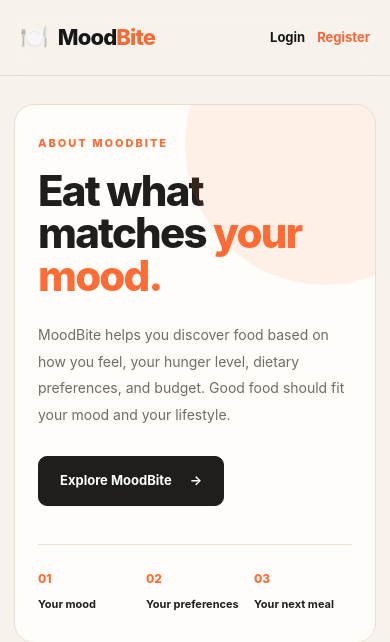
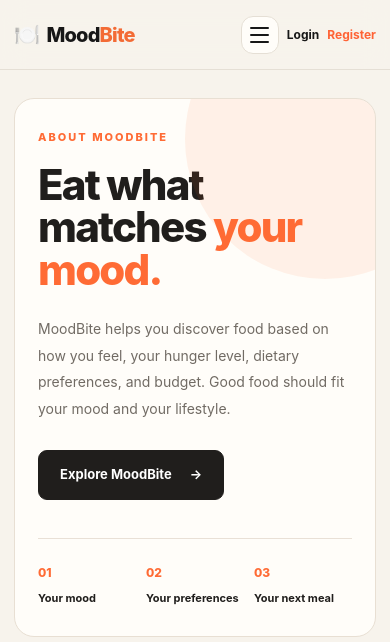
Before and after one commit to muskan-saini27/moodbite, a Django app: page /about/ in a window 390 px wide. Shown: the top 642 px of the page. Run offline with Django 5.2, Linux system fonts and the light colour scheme.

Commit message:
Improve mobile navbar layout

```diff
--- a/static/css/style.css
+++ b/static/css/style.css
@@ -4304,3 +4304,125 @@ a {
         transition: none;
     }
 }
+
+
+
+/* ============================================================
+   MOBILE NAVIGATION — accessible dropdown
+   ============================================================ */
+.mobile-nav-toggle {
+    display: none;
+    flex: 0 0 auto;
+    width: 42px;
+    height: 42px;
+    padding: 10px;
+    border: 1px solid var(--line, #e6ddd1);
+    border-radius: 12px;
+    background: #fffdf9;
+    color: var(--ink, #201e1c);
+    align-items: center;
+    justify-content: center;
+    flex-direction: column;
+    gap: 5px;
+    z-index: 102;
+}
+
+.mobile-nav-toggle span {
+    display: block;
+    width: 19px;
+    height: 2px;
+    border-radius: 2px;
+    background: currentColor;
+    transition: transform .18s ease, opacity .18s ease;
+}
+
+@media (max-width: 900px) {
+    .navbar {
+        position: sticky;
+        height: 70px;
+        padding: 0 20px;
+        gap: 12px;
+    }
+
+    .mobile-nav-toggle {
+        display: flex;
+        margin-left: auto;
+    }
+
+    .navbar .nav-links {
+        display: none;
+        position: absolute;
+        top: calc(100% + 1px);
+        left: 0;
+        right: 0;
+        padding: 12px 20px 18px;
+        flex-direction: column;
+        gap: 0;
+        background: rgba(247, 243, 236, .98);
+        border-bottom: 1px solid var(--line, #e6ddd1);
+        box-shadow: 0 14px 24px rgba(32, 30, 28, .09);
+        z-index: 101;
+    }
+
+    .navbar.mobile-menu-open .nav-links {
+        display: flex;
+    }
+
+    .navbar .nav-links a {
+        display: block;
+        padding: 13px 4px;
+        border-bottom: 1px solid var(--line, #e6ddd1);
+        font-size: 15px;
+        color: var(--ink, #201e1c);
+    }
+
+    .navbar .nav-links a:last-child {
+        border-bottom: 0;
+    }
+
+    .navbar.mobile-menu-open .mobile-nav-toggle span:nth-child(1) {
+        transform: translateY(7px) rotate(45deg);
+    }
+    .navbar.mobile-menu-open .mobile-nav-toggle span:nth-child(2) {
+        opacity: 0;
+    }
+    .navbar.mobile-menu-open .mobile-nav-toggle span:nth-child(3) {
+        transform: translateY(-7px) rotate(-45deg);
+    }
+}
+
+@media (max-width: 600px) {
+    .navbar {
+        padding: 0 14px;
+        gap: 8px;
+    }
+    .brand {
+        font-size: 20px;
+        gap: 7px;
+        min-width: 0;
+    }
+    .brand-icon {
+        font-size: 21px;
+    }
+    .nav-user {
+        gap: 8px;
+        min-width: 0;
+        font-size: 12px;
+    }
+    .nav-username {
+        max-width: 92px;
+        overflow: hidden;
+        text-overflow: ellipsis;
+        white-space: nowrap;
+    }
+    .nav-logout,
+    .nav-login,
+    .nav-register {
+        font-size: 12px;
+    }
+    .mobile-nav-toggle {
+        width: 38px;
+        height: 38px;
+        padding: 8px;
+    }
+}
--- a/templates/base.html
+++ b/templates/base.html
@@ -45,9 +45,23 @@
         </a>
 
 
+        <!-- MOBILE MENU BUTTON -->
+        <button
+            type="button"
+            class="mobile-nav-toggle"
+            aria-label="Open navigation menu"
+            aria-expanded="false"
+            aria-controls="mobileNavigation"
+            onclick="toggleMobileNavigation(this)"
+        >
+            <span></span>
+            <span></span>
+            <span></span>
+        </button>
+
         <!-- MAIN NAVIGATION -->
 
-        <nav class="nav-links">
+        <nav class="nav-links" id="mobileNavigation">
 
             <a href="/">
                 Discover
@@ -145,5 +159,28 @@
 
     <script src="{% static 'js/app.js' %}"></script>
 
+
+    <script>
+        function toggleMobileNavigation(button) {
+            const navbar = button.closest('.navbar');
+            const isOpen = navbar.classList.toggle('mobile-menu-open');
+            button.setAttribute('aria-expanded', String(isOpen));
+            button.setAttribute('aria-label', isOpen ? 'Close navigation menu' : 'Open navigation menu');
+        }
+
+        document.addEventListener('click', function (event) {
+            const navbar = document.querySelector('.navbar');
+            if (!navbar || !navbar.classList.contains('mobile-menu-open')) return;
+            if (!navbar.contains(event.target)) {
+                navbar.classList.remove('mobile-menu-open');
+                const button = navbar.querySelector('.mobile-nav-toggle');
+                if (button) {
+                    button.setAttribute('aria-expanded', 'false');
+                    button.setAttribute('aria-label', 'Open navigation menu');
+                }
+            }
+        });
+    </script>
+
 </body>
 </html>
```
